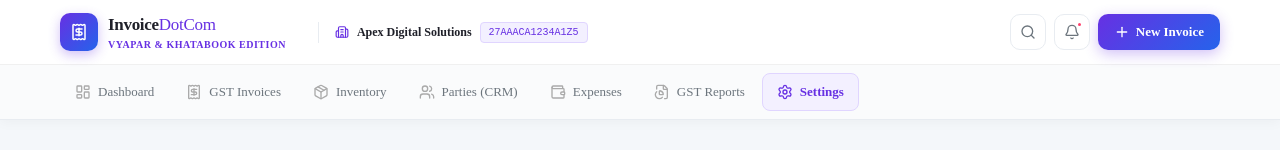
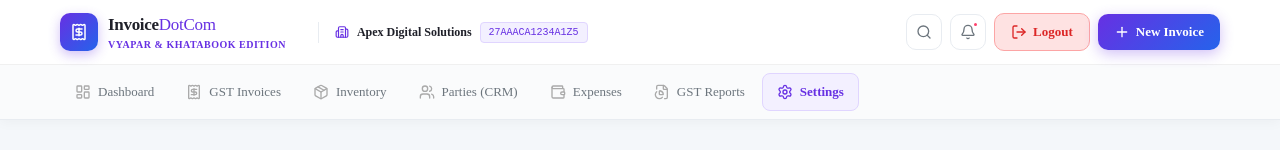
Before and after one commit to masterrahulind-tech/InvoiceDotCom, a Next.js app: page /settings/profile in a window 1280 px wide. Shown: the top 150 px of the page. Built offline with nearby package versions, Linux system fonts and the light colour scheme; no server answers.

Commit message:
feat: add logout functionality to app and admin layouts

```diff
--- a/app/(app)/layout.tsx
+++ b/app/(app)/layout.tsx
@@ -170,6 +170,31 @@ export default function AppLayout({
                   }}
                 />
               </button>
+              <button
+                onClick={async () => {
+                  await fetch("/api/auth/logout", { method: "POST" });
+                  window.location.href = "/login";
+                }}
+                style={{
+                  display: "inline-flex",
+                  alignItems: "center",
+                  gap: 6,
+                  padding: "8px 16px",
+                  borderRadius: 10,
+                  fontSize: 13,
+                  fontWeight: 700,
+                  fontFamily: "var(--font-montserrat), sans-serif",
+                  background: "#fee2e2",
+                  color: "#dc2626",
+                  textDecoration: "none",
+                  border: "1px solid #fca5a5",
+                  transition: "all 0.2s",
+                  cursor: "pointer",
+                }}
+              >
+                <LogOut className="w-4 h-4" />
+                <span className="hidden sm:inline">Logout</span>
+              </button>
               <Link
                 href="/invoices/new"
                 style={{
--- /dev/null
+++ b/app/admin/_components/AdminLogoutButton.tsx
@@ -0,0 +1,18 @@
+"use client";
+
+import { LogOut } from "lucide-react";
+
+export function AdminLogoutButton() {
+  return (
+    <button
+      onClick={async () => {
+        await fetch("/api/auth/logout", { method: "POST" });
+        window.location.href = "/login";
+      }}
+      className="flex w-full items-center gap-3 px-3 py-2.5 rounded-lg text-red-400 hover:text-red-300 hover:bg-red-500/10 transition-colors"
+    >
+      <LogOut className="w-5 h-5" />
+      <span className="font-medium text-sm">Logout</span>
+    </button>
+  );
+}
--- a/app/admin/layout.tsx
+++ b/app/admin/layout.tsx
@@ -9,6 +9,7 @@ import {
   LogOut,
   ShieldAlert
 } from "lucide-react";
+import { AdminLogoutButton } from "./_components/AdminLogoutButton";
 
 export default async function AdminLayout({
   children,
@@ -70,11 +71,12 @@ export default async function AdminLayout({
           </Link>
         </nav>
 
-        <div className="p-4 border-t border-gray-800">
+        <div className="p-4 border-t border-gray-800 space-y-2">
           <Link href="/dashboard" className="flex items-center gap-3 px-3 py-2.5 rounded-lg text-gray-400 hover:text-white hover:bg-white/10 transition-colors">
-            <LogOut className="w-5 h-5" />
+            <LayoutDashboard className="w-5 h-5" />
             <span className="font-medium text-sm">Exit Admin</span>
           </Link>
+          <AdminLogoutButton />
         </div>
       </aside>
 
```
